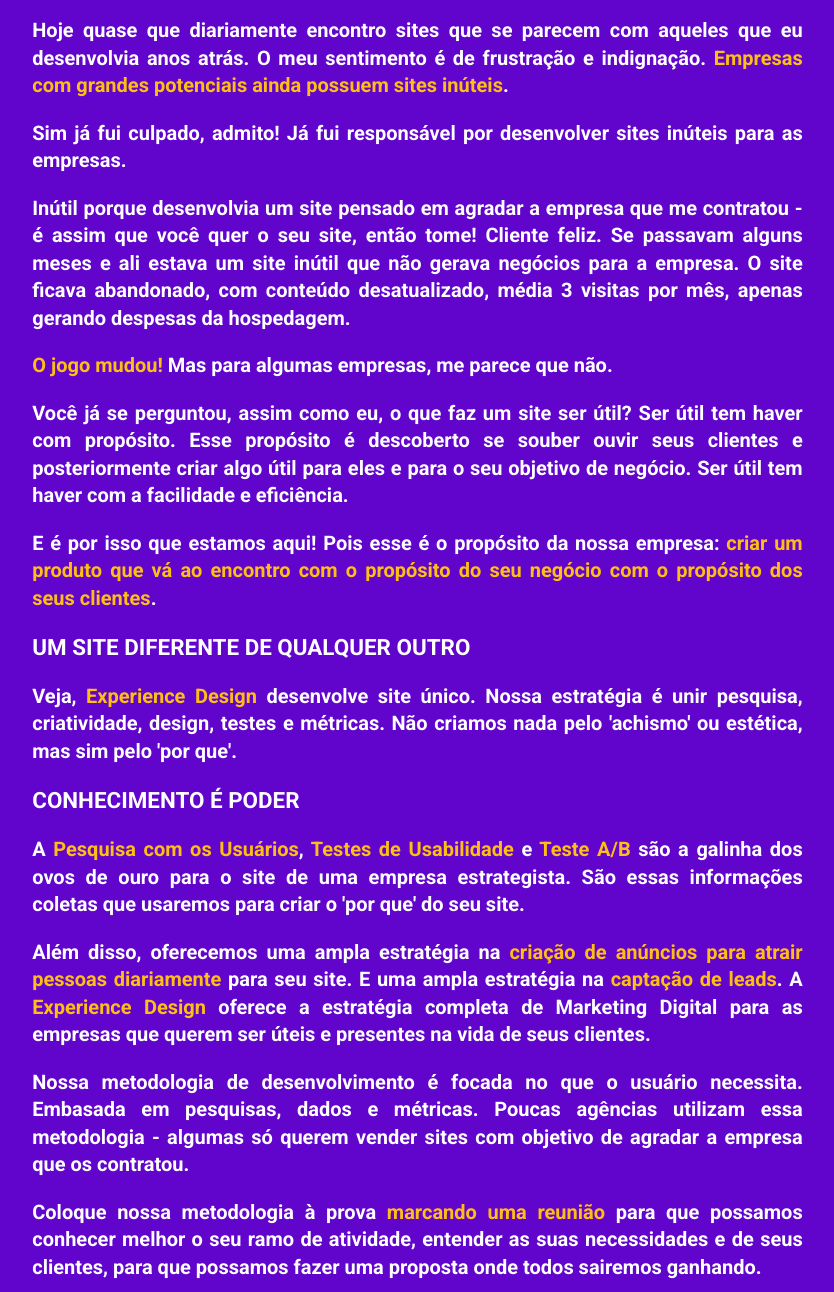
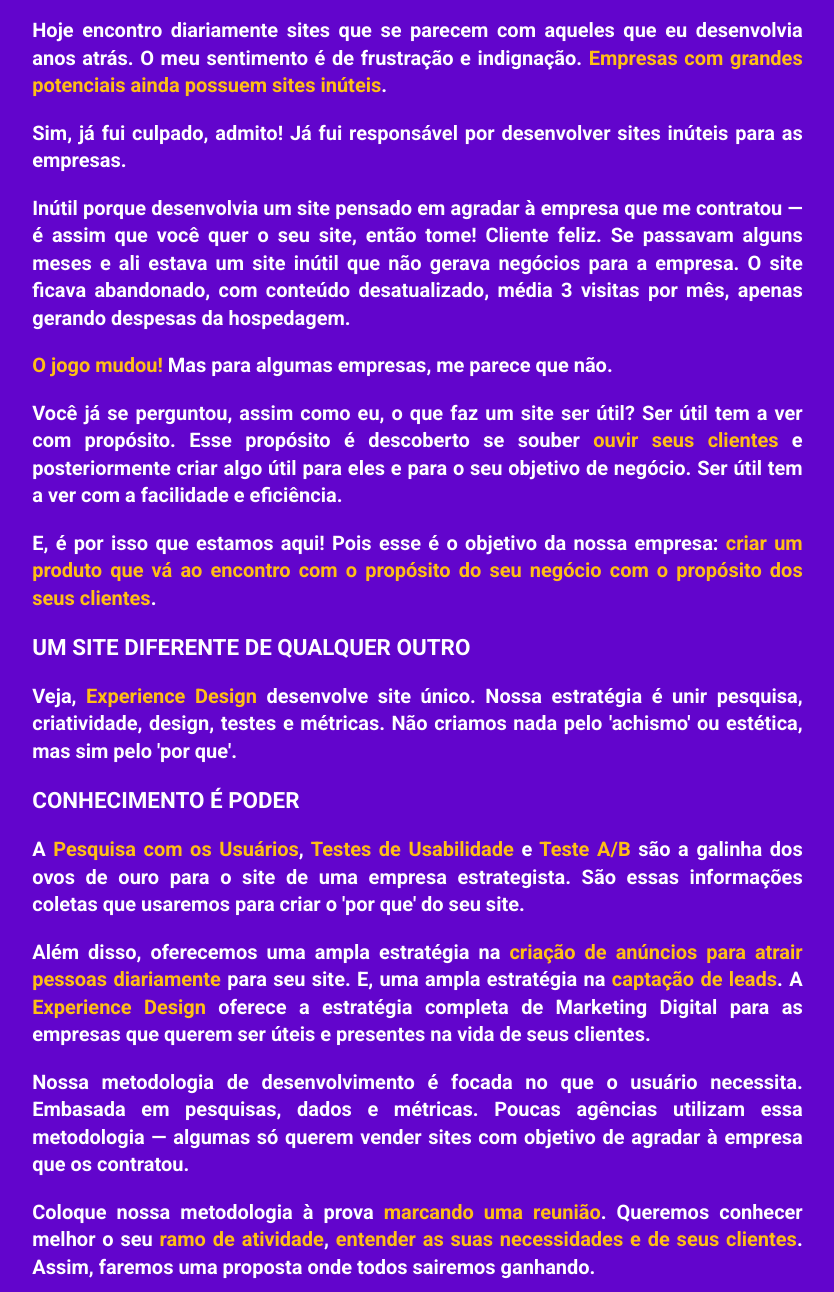
Before and after one commit to fabionascimento1/landing-xd-model1, a plain HTML site: page index.html in a window 1280 px wide. Shown: the part 2308-3600 px from the top of the page, without its empty margins (170-1004 px from the left). Drawn offline with Linux system fonts and the light colour scheme.

Commit message:
fivety commit

```diff
--- a/index.html
+++ b/index.html
@@ -55,14 +55,14 @@
                         <img src="./images/fabionascimento.png" alt="Fabio Nascimento" class="bio__image">
                         <h3 class="bio__title">Quem é <span>Fábio Nascimento</span></h3>
                         <div class="bio__copy">
-                            <p>Voltamos no tempo de 2007. Foi nessa época que iniciei na área de tecnologia. Um certo dia, eu e meu chefe fomos negociar um site com uma empresa. Na reunião o cliente exigiu que o site fosse do jeito que ele queria. De volta a agência, argumentei com o meu chefe que o site poderia ser diferente, mas o meu chefe me disse para fazer exatamente como o cliente tinha proposto. Dois dias depois, apresentamos para o cliente layout do site conforme o exigido. O cliente gostou porque ficou do jeito que ele queria.</p>
-                            <p>Hoje quase que diariamente encontro sites que se parecem com aqueles que eu desenvolvia anos atrás. O meu sentimento é de frustração e indignação. <strong class="bio__description-strong">
+                            <p>Voltamos no tempo de 2007. Foi nessa época que iniciei na área de tecnologia. Certo dia, eu e meu chefe fomos negociar um site com uma empresa. Na reunião o cliente exigiu que o site fosse do jeito que ele queria. De volta a agência, argumentei com o meu chefe que o site poderia diferir, mas o meu chefe me disse para fazer exatamente como o cliente propusera. Dois dias depois, apresentamos para o cliente layout do site conforme o exigido. O cliente gostou porque ficou do jeito que ele queria.</p>
+                            <p>Hoje encontro diariamente sites que se parecem com aqueles que eu desenvolvia anos atrás. O meu sentimento é de frustração e indignação. <strong class="bio__description-strong">
                                 Empresas com grandes potenciais ainda possuem sites inúteis</strong>.</p>
-                            <p>Sim já fui culpado, admito! Já fui responsável por desenvolver sites inúteis para as empresas.</p>
-                            <p>Inútil porque desenvolvia um site pensado em agradar a empresa que me contratou - é assim que você quer o seu site, então tome! Cliente feliz. Se passavam alguns meses e ali estava um site inútil que não gerava negócios para a empresa. O site ficava abandonado, com conteúdo desatualizado, média 3 visitas por mês, apenas gerando despesas da hospedagem.</p>
+                            <p>Sim, já fui culpado, admito! Já fui responsável por desenvolver sites inúteis para as empresas.</p>
+                            <p>Inútil porque desenvolvia um site pensado em agradar à empresa que me contratou — é assim que você quer o seu site, então tome! Cliente feliz. Se passavam alguns meses e ali estava um site inútil que não gerava negócios para a empresa. O site ficava abandonado, com conteúdo desatualizado, média 3 visitas por mês, apenas gerando despesas da hospedagem.</p>
                             <p><strong class="bio__description-strong">O jogo mudou!</strong> Mas para algumas empresas, me parece que não.</p>
-                            <p>Você já se perguntou, assim como eu, o que faz um site ser útil? Ser útil tem haver com propósito. Esse propósito é descoberto se souber ouvir seus clientes e posteriormente criar algo útil para eles e para o seu objetivo de negócio. Ser útil tem haver com a facilidade e eficiência.</p>
-                            <p>E é por isso que estamos aqui! Pois esse é o propósito da nossa
+                            <p>Você já se perguntou, assim como eu, o que faz um site ser útil? Ser útil tem a ver com propósito. Esse propósito é descoberto se souber <strong class="bio__description-strong">ouvir seus clientes</strong> e posteriormente criar algo útil para eles e para o seu objetivo de negócio. Ser útil tem a ver com a facilidade e eficiência.</p>
+                            <p>E, é por isso que estamos aqui! Pois esse é o objetivo da nossa
                                 empresa:  <strong class="bio__description-strong">criar um produto que vá ao encontro com o propósito do seu negócio com o propósito dos seus clientes</strong>.</p>
                             <p><strong class="bio__description-title">Um site diferente de qualquer outro</strong></p>
                             <p>Veja, <strong class="bio__description-strong">Experience Design</strong> desenvolve site único. Nossa estratégia é unir pesquisa, criatividade, design, testes e métricas. Não criamos nada pelo 'achismo' ou estética, mas sim pelo 'por que'.
@@ -70,10 +70,11 @@
                             <p><strong class="bio__description-title">Conhecimento é Poder</strong></p>
                             <p>A <strong class="bio__description-strong">Pesquisa com os Usuários</strong>, <strong class="bio__description-strong">Testes de Usabilidade</strong> e <strong class="bio__description-strong">Teste A/B</strong> são a galinha dos ovos de ouro para o site de uma empresa estrategista. São essas informações coletas que usaremos para criar o 'por que' do seu site.                    </p>
                             <p>Além disso, oferecemos uma ampla estratégia na <strong class="bio__description-strong">criação de anúncios para atrair pessoas diariamente</strong>
-                                para seu site. E uma ampla estratégia na <strong class="bio__description-strong">captação de leads</strong>. A
+                                para seu site. E, uma ampla estratégia na <strong class="bio__description-strong">captação de leads</strong>. A
                                 <strong class="bio__description-strong">Experience Design</strong> oferece a estratégia completa de Marketing Digital para as empresas que querem ser úteis e presentes na vida de seus clientes.                    </p>
-                            <p>Nossa metodologia de desenvolvimento é focada no que o usuário necessita. Embasada em pesquisas, dados e métricas. Poucas agências utilizam essa metodologia - algumas só querem vender sites com objetivo de agradar a empresa que os contratou.                    </p>
-                            <p>Coloque nossa metodologia à prova <strong class="bio__description-strong">marcando uma reunião</strong> para que possamos conhecer melhor o seu ramo de atividade, entender as suas necessidades e de seus clientes, para que possamos fazer uma proposta onde todos sairemos ganhando.
+                            <p>Nossa metodologia de desenvolvimento é focada no que o usuário necessita. Embasada em pesquisas, dados e métricas. Poucas agências utilizam essa metodologia — algumas só querem vender sites com objetivo de agradar à empresa que os contratou.                    </p>
+                            <p>Coloque nossa metodologia à prova <strong class="bio__description-strong">marcando uma reunião</strong>. Queremos conhecer melhor o seu <strong class="bio__description-strong">
+                                ramo de atividade</strong>, <strong class="bio__description-strong">entender as suas necessidades e de seus clientes</strong>. Assim, faremos uma proposta onde todos sairemos ganhando.
                             </p>
                             <p>Sobre a forma de desenvolver sites, o que mudou desde 2007 quando iniciei minha carreira de desenvolvimento até os dias atuais?
                             </p>
@@ -85,7 +86,7 @@
                         </div>
                 </div>
             </div>
-            <div class=" grid-center">
+            <div class="grid-center">
                 <a class="cta1__btn" href="#">quero crescer minha empresa</a>
             </div>
         </div>
--- a/styles/template.css
+++ b/styles/template.css
@@ -119,7 +119,7 @@ body {
     }
 
     .cta1__description{
-        width:  100%;
+        width:  90%;
         margin-top: 24px;
         font-size: 1rem;
         line-height: 1.5;
@@ -439,4 +439,7 @@ body {
         font-size: 1rem;
         text-transform: uppercase;
     }
+    .grid-center a{
+        font-size: 16px;
+    }
 }
```
